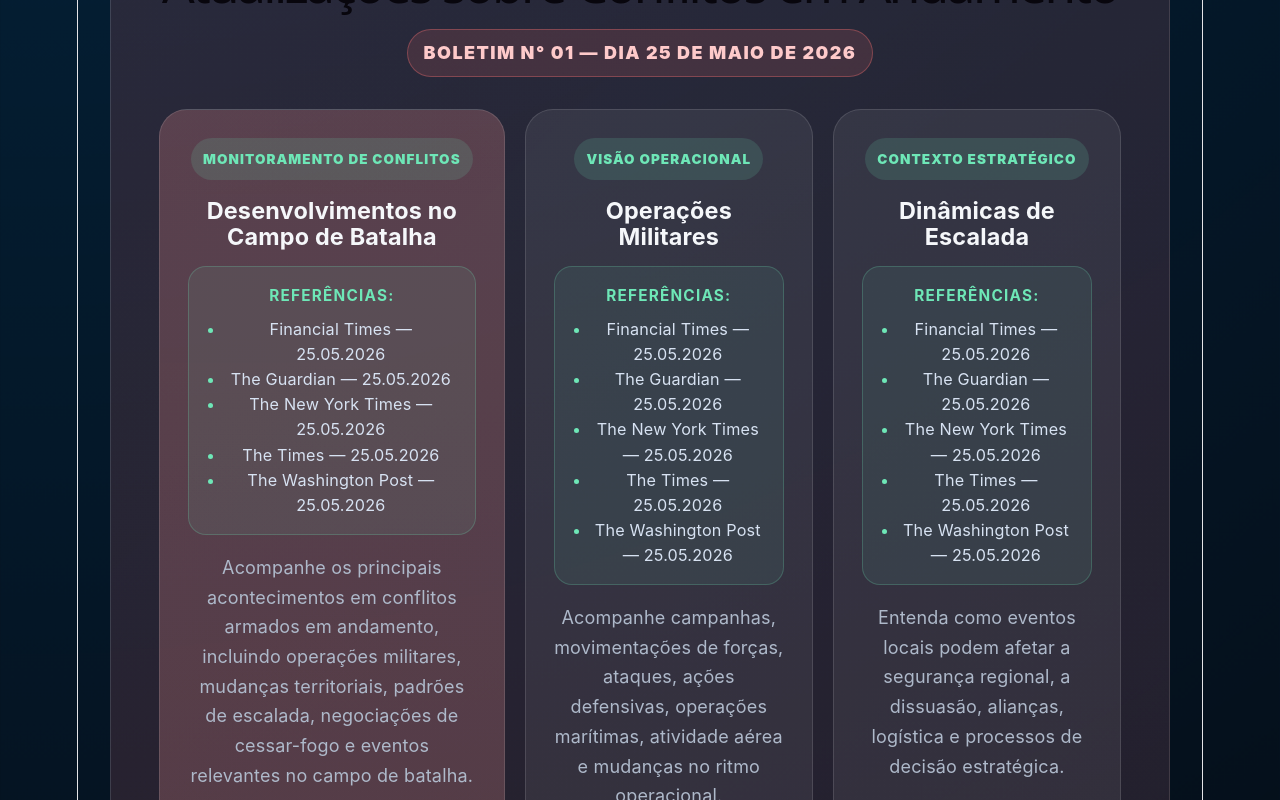
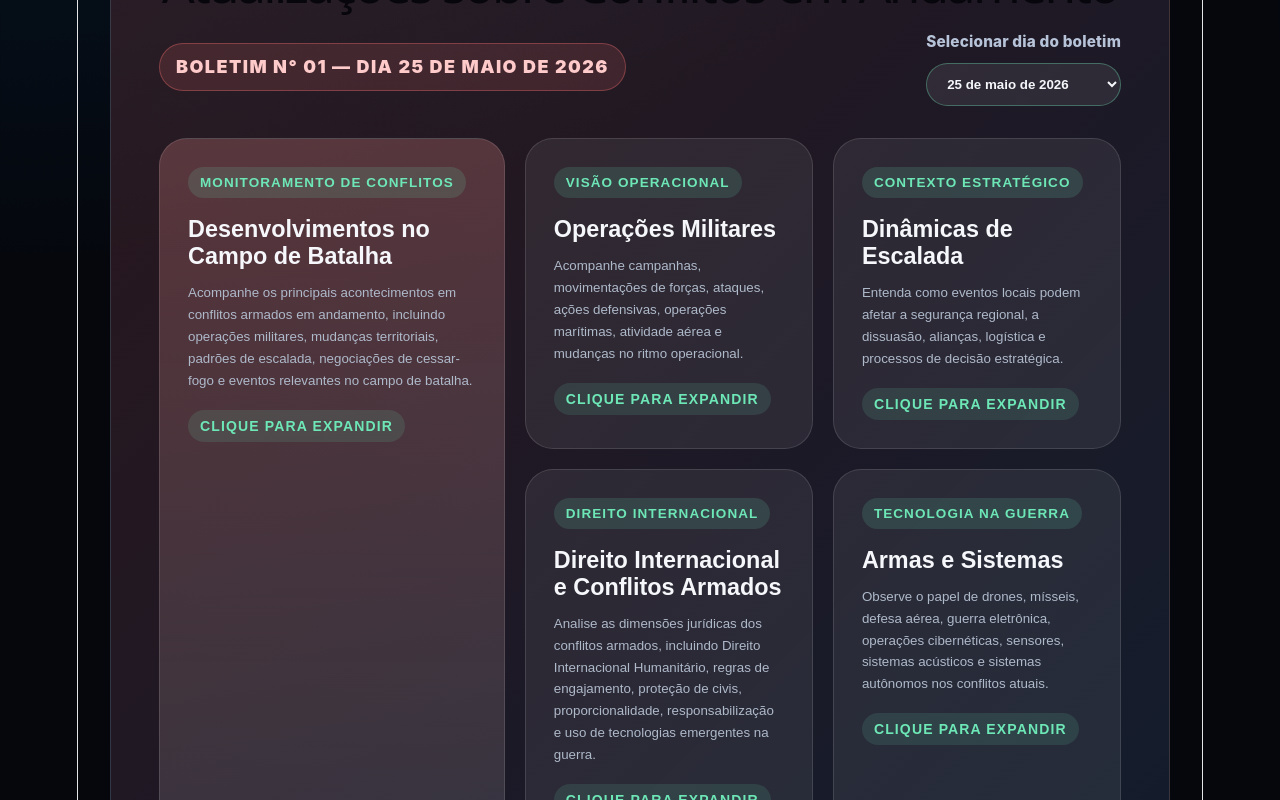
Before and after one commit to albuca09/WarAffairsToday, a React (Vite) app: page / in a window 1280 px wide. Shown: the part 1260-2060 px from the top of the page. Built offline with nearby package versions, Linux system fonts and the light colour scheme.

Commit message:
Restore expandable conflict cards and bulletin day selector

```diff
--- a/src/App.css
+++ b/src/App.css
@@ -299,6 +299,51 @@ h1 {
   border: 1px solid rgba(255, 255, 255, 0.12);
 }
 
+.bulletin-toolbar {
+  display: flex;
+  align-items: center;
+  justify-content: space-between;
+  gap: 18px;
+  flex-wrap: wrap;
+  margin-top: 18px;
+}
+
+.bulletin-label {
+  display: inline-block;
+  margin: 0;
+  padding: 10px 16px;
+  border-radius: 999px;
+  background: rgba(248, 113, 113, 0.14);
+  border: 1px solid rgba(248, 113, 113, 0.35);
+  color: #fecaca;
+  font-weight: 900;
+  letter-spacing: 0.08em;
+  text-transform: uppercase;
+}
+
+.day-selector {
+  display: flex;
+  flex-direction: column;
+  gap: 8px;
+  color: #b7c3d8;
+  font-weight: 800;
+  font-size: 0.85rem;
+}
+
+.day-selector select {
+  border: 1px solid rgba(110, 231, 183, 0.35);
+  background: rgba(255, 255, 255, 0.08);
+  color: #f5f7fa;
+  padding: 12px 16px;
+  border-radius: 999px;
+  font-weight: 800;
+  outline: none;
+}
+
+.day-selector option {
+  color: #05070d;
+}
+
 .conflict-grid {
   display: grid;
   grid-template-columns: 1.2fr 1fr 1fr;
@@ -325,6 +370,29 @@ h1 {
     rgba(255, 255, 255, 0.07);
 }
 
+.expanded-conflict {
+  grid-column: 1 / -1;
+  background:
+    linear-gradient(180deg, rgba(248, 113, 113, 0.18), rgba(255, 255, 255, 0.05)),
+    rgba(255, 255, 255, 0.08);
+  border-color: rgba(248, 113, 113, 0.55);
+}
+
+.conflict-toggle {
+  width: 100%;
+  text-align: left;
+  border: none;
+  background: transparent;
+  color: inherit;
+  padding: 0;
+  cursor: pointer;
+}
+
+.conflict-toggle p {
+  color: #aeb9ca;
+  line-height: 1.65;
+}
+
 .tag {
   display: inline-block;
   margin-bottom: 18px;
@@ -338,17 +406,34 @@ h1 {
   text-transform: uppercase;
 }
 
-.bulletin-label {
+.expand-hint {
   display: inline-block;
   margin-top: 18px;
-  padding: 10px 16px;
+  padding: 8px 12px;
   border-radius: 999px;
-  background: rgba(248, 113, 113, 0.14);
-  border: 1px solid rgba(248, 113, 113, 0.35);
-  color: #fecaca;
+  background: rgba(110, 231, 183, 0.12);
+  color: #6ee7b7;
+  font-size: 0.78rem;
   font-weight: 900;
   letter-spacing: 0.08em;
   text-transform: uppercase;
+}
+
+.expanded-content {
+  margin-top: 22px;
+  animation: expandFade 0.25s ease;
+}
+
+@keyframes expandFade {
+  from {
+    opacity: 0;
+    transform: translateY(-8px);
+  }
+
+  to {
+    opacity: 1;
+    transform: translateY(0);
+  }
 }
 
 .section-references {
@@ -449,6 +534,10 @@ h1 {
     grid-row: auto;
     grid-column: span 2;
   }
+
+  .expanded-conflict {
+    grid-column: 1 / -1;
+  }
 }
 
 @media (max-width: 700px) {
@@ -477,7 +566,8 @@ h1 {
     grid-template-columns: 1fr;
   }
 
-  .featured-conflict {
+  .featured-conflict,
+  .expanded-conflict {
     grid-column: span 1;
   }
 
--- a/src/App.jsx
+++ b/src/App.jsx
@@ -1,16 +1,30 @@
 import { useState } from "react";
 import "./App.css";
 
-const bulletinReferences = [
+const bulletins = [
+  {
+    id: "2026-05-25",
+    labelPt: "25 de maio de 2026",
+    labelEn: "May 25, 2026",
+    bulletinPt: "BOLETIM N° 01 — DIA 25 DE MAIO DE 2026",
+    bulletinEn: "BULLETIN No. 01 — MAY 25, 2026",
+    references: [
       "Financial Times — 25.05.2026",
       "The Guardian — 25.05.2026",
       "The New York Times — 25.05.2026",
       "The Times — 25.05.2026",
       "The Washington Post — 25.05.2026",
+    ],
+  },
 ];
 
 function App() {
   const [lang, setLang] = useState("pt");
+  const [selectedDay, setSelectedDay] = useState("2026-05-25");
+  const [expandedConflict, setExpandedConflict] = useState(null);
+
+  const selectedBulletin =
+    bulletins.find((bulletin) => bulletin.id === selectedDay) || bulletins[0];
 
   const content = {
     en: {
@@ -45,13 +59,16 @@ function App() {
       conflicts: {
         eyebrow: "Armed Conflict News",
         title: "Updates on Ongoing Conflicts",
-        bulletin: "BULLETIN No. 01 — MAY 25, 2026",
+        bulletin: selectedBulletin.bulletinEn,
+        daySelectorLabel: "Select bulletin date",
+        expandLabel: "Click to expand",
+        collapseLabel: "Click to collapse",
         referencesLabel: "References",
         items: [
           {
             tag: "Conflict Monitoring",
             title: "Battlefield Developments",
-            references: bulletinReferences,
+            references: selectedBulletin.references,
             text: "Follow major developments in ongoing armed conflicts, including military operations, territorial changes, escalation patterns, ceasefire negotiations, and battlefield-relevant events.",
             featured: true,
             details: [
@@ -64,7 +81,7 @@ function App() {
           {
             tag: "Operational View",
             title: "Military Operations",
-            references: bulletinReferences,
+            references: selectedBulletin.references,
             text: "Track campaigns, force movements, strikes, defensive actions, maritime operations, air activity, and changes in operational tempo.",
             details: [
               "Ukrainian Air Defense Performance: during the latest Russian mass attack, Ukrainian air defenses intercepted most drones and cruise missiles but faced greater difficulty against faster ballistic missiles.",
@@ -75,7 +92,7 @@ function App() {
           {
             tag: "Strategic Context",
             title: "Escalation Dynamics",
-            references: bulletinReferences,
+            references: selectedBulletin.references,
             text: "Understand how local events may affect regional security, deterrence, alliances, logistics, and strategic decision-making.",
             details: [
               "Global Economic and Logistical Bottlenecks: the closure of the Strait of Hormuz by Iran triggered a global crisis, affecting industrial supply chains in East Asia, especially those dependent on naphtha.",
@@ -86,7 +103,7 @@ function App() {
           {
             tag: "International Law",
             title: "International Law and Armed Conflict",
-            references: bulletinReferences,
+            references: selectedBulletin.references,
             text: "Analyze the legal dimensions of armed conflicts, including international humanitarian law, rules of engagement, civilian protection, proportionality, accountability, and the use of emerging technologies in warfare.",
             details: [
               "Legal Assessment of Military Operations: analysis of proportionality, distinction, military necessity, and civilian protection in attacks against urban areas, critical infrastructure, and dual-use targets.",
@@ -97,7 +114,7 @@ function App() {
           {
             tag: "Technology in War",
             title: "Weapons and Systems",
-            references: bulletinReferences,
+            references: selectedBulletin.references,
             text: "Observe the role of drones, missiles, air defense, electronic warfare, cyber operations, sensors, acoustic systems, and autonomous systems in current conflicts.",
             details: [
               "Hypersonic Weapons: Russia reportedly used the Oreshnik intermediate-range ballistic missile, designed to evade air-defense systems and reach hypersonic speeds with multiple warheads.",
@@ -190,13 +207,16 @@ function App() {
       conflicts: {
         eyebrow: "Notícias sobre Conflitos Armados",
         title: "Atualizações sobre Conflitos em Andamento",
-        bulletin: "BOLETIM N° 01 — DIA 25 DE MAIO DE 2026",
+        bulletin: selectedBulletin.bulletinPt,
+        daySelectorLabel: "Selecionar dia do boletim",
+        expandLabel: "Clique para expandir",
+        collapseLabel: "Clique para recolher",
         referencesLabel: "Referências",
         items: [
           {
             tag: "Monitoramento de Conflitos",
             title: "Desenvolvimentos no Campo de Batalha",
-            references: bulletinReferences,
+            references: selectedBulletin.references,
             text: "Acompanhe os principais acontecimentos em conflitos armados em andamento, incluindo operações militares, mudanças territoriais, padrões de escalada, negociações de cessar-fogo e eventos relevantes no campo de batalha.",
             featured: true,
             details: [
@@ -209,7 +229,7 @@ function App() {
           {
             tag: "Visão Operacional",
             title: "Operações Militares",
-            references: bulletinReferences,
+            references: selectedBulletin.references,
             text: "Acompanhe campanhas, movimentações de forças, ataques, ações defensivas, operações marítimas, atividade aérea e mudanças no ritmo operacional.",
             details: [
               "Desempenho da defesa ucraniana: durante o último ataque em massa da Rússia, as defesas aéreas da Ucrânia conseguiram abater a grande maioria dos drones e mísseis de cruzeiro, mas enfrentaram sérias dificuldades contra mísseis mais rápidos, interceptando apenas 11 dos 33 mísseis balísticos lançados. Na linha de contato, a 28ª Brigada de Infantaria Mecanizada da Ucrânia neutraliza sozinha cerca de 150 drones russos todos os dias.",
@@ -220,7 +240,7 @@ function App() {
           {
             tag: "Contexto Estratégico",
             title: "Dinâmicas de Escalada",
-            references: bulletinReferences,
+            references: selectedBulletin.references,
             text: "Entenda como eventos locais podem afetar a segurança regional, a dissuasão, alianças, logística e processos de decisão estratégica.",
             details: [
               "Gargalos econômicos e logísticos globais: o fechamento do Estreito de Ormuz pelo Irã provocou uma grave crise global. Na Ásia Oriental, países como Japão e Coreia do Sul sofrem com um severo desabastecimento de nafta, fundamental para a produção industrial e de embalagens, forçando empresas a alterar designs de produtos e racionar suprimentos básicos.",
@@ -231,7 +251,7 @@ function App() {
           {
             tag: "Direito Internacional",
             title: "Direito Internacional e Conflitos Armados",
-            references: bulletinReferences,
+            references: selectedBulletin.references,
             text: "Analise as dimensões jurídicas dos conflitos armados, incluindo Direito Internacional Humanitário, regras de engajamento, proteção de civis, proporcionalidade, responsabilização e uso de tecnologias emergentes na guerra.",
             details: [
               "Avaliação jurídica de operações militares: análise de proporcionalidade, distinção, necessidade militar e proteção de civis em ataques contra áreas urbanas, infraestrutura crítica e alvos de duplo uso.",
@@ -242,7 +262,7 @@ function App() {
           {
             tag: "Tecnologia na Guerra",
             title: "Armas e Sistemas",
-            references: bulletinReferences,
+            references: selectedBulletin.references,
             text: "Observe o papel de drones, mísseis, defesa aérea, guerra eletrônica, operações cibernéticas, sensores, sistemas acústicos e sistemas autônomos nos conflitos atuais.",
             details: [
               "Armamento hipersônico: a Rússia empregou pela terceira vez o míssil balístico de alcance intermediário Oreshnik. Este projétil foi projetado para contornar baterias de defesa aérea como o Patriot, pois atinge velocidades hipersônicas de até 13.000 km/h e libera múltiplas ogivas ao longo de uma trajetória de mergulho extremamente íngreme. A vulnerabilidade da Ucrânia a esses ataques foi exacerbada porque os EUA esgotaram os estoques globais de interceptadores Patriot na sua guerra com o Irã.",
@@ -402,24 +422,63 @@ function App() {
           <p className="eyebrow">{t.conflicts.eyebrow}</p>
           <h2>{t.conflicts.title}</h2>
 
-          {t.conflicts.bulletin && (
+          <div className="bulletin-toolbar">
             <p className="bulletin-label">{t.conflicts.bulletin}</p>
-          )}
+
+            <label className="day-selector">
+              <span>{t.conflicts.daySelectorLabel}</span>
+
+              <select
+                value={selectedDay}
+                onChange={(event) => {
+                  setSelectedDay(event.target.value);
+                  setExpandedConflict(null);
+                }}
+              >
+                {bulletins.map((bulletin) => (
+                  <option value={bulletin.id} key={bulletin.id}>
+                    {lang === "pt" ? bulletin.labelPt : bulletin.labelEn}
+                  </option>
+                ))}
+              </select>
+            </label>
+          </div>
         </div>
 
         <div className="conflict-grid">
-          {t.conflicts.items.map((item) => (
+          {t.conflicts.items.map((item) => {
+            const isExpanded = expandedConflict === item.title;
+
+            return (
               <article
                 className={
-                item.featured
+                  isExpanded
+                    ? "conflict-card expanded-conflict"
+                    : item.featured
                     ? "conflict-card featured-conflict"
                     : "conflict-card"
                 }
                 key={item.title}
               >
+                <button
+                  className="conflict-toggle"
+                  onClick={() =>
+                    setExpandedConflict(isExpanded ? null : item.title)
+                  }
+                >
                   <span className="tag">{item.tag}</span>
                   <h3>{item.title}</h3>
+                  <p>{item.text}</p>
 
+                  <span className="expand-hint">
+                    {isExpanded
+                      ? t.conflicts.collapseLabel
+                      : t.conflicts.expandLabel}
+                  </span>
+                </button>
+
+                {isExpanded && (
+                  <div className="expanded-content">
                     {item.references && (
                       <div className="section-references">
                         <strong>{t.conflicts.referencesLabel}:</strong>
@@ -431,8 +490,6 @@ function App() {
                       </div>
                     )}
 
-              <p>{item.text}</p>
-
                     {item.details && (
                       <ul className="detail-list">
                         {item.details.map((detail) => (
@@ -440,8 +497,11 @@ function App() {
                         ))}
                       </ul>
                     )}
+                  </div>
+                )}
               </article>
-          ))}
+            );
+          })}
         </div>
       </section>
 
```
Lines whose indentation alone changed are shown as unchanged.
